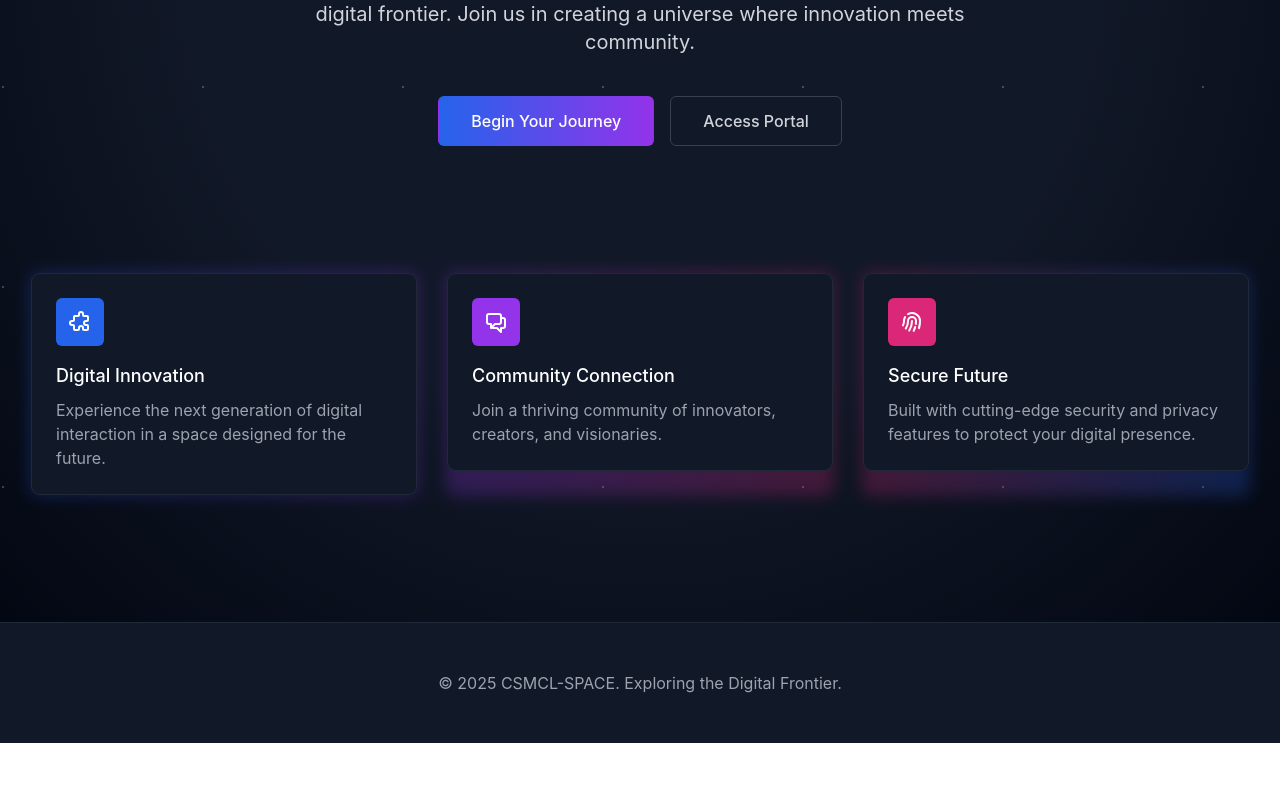
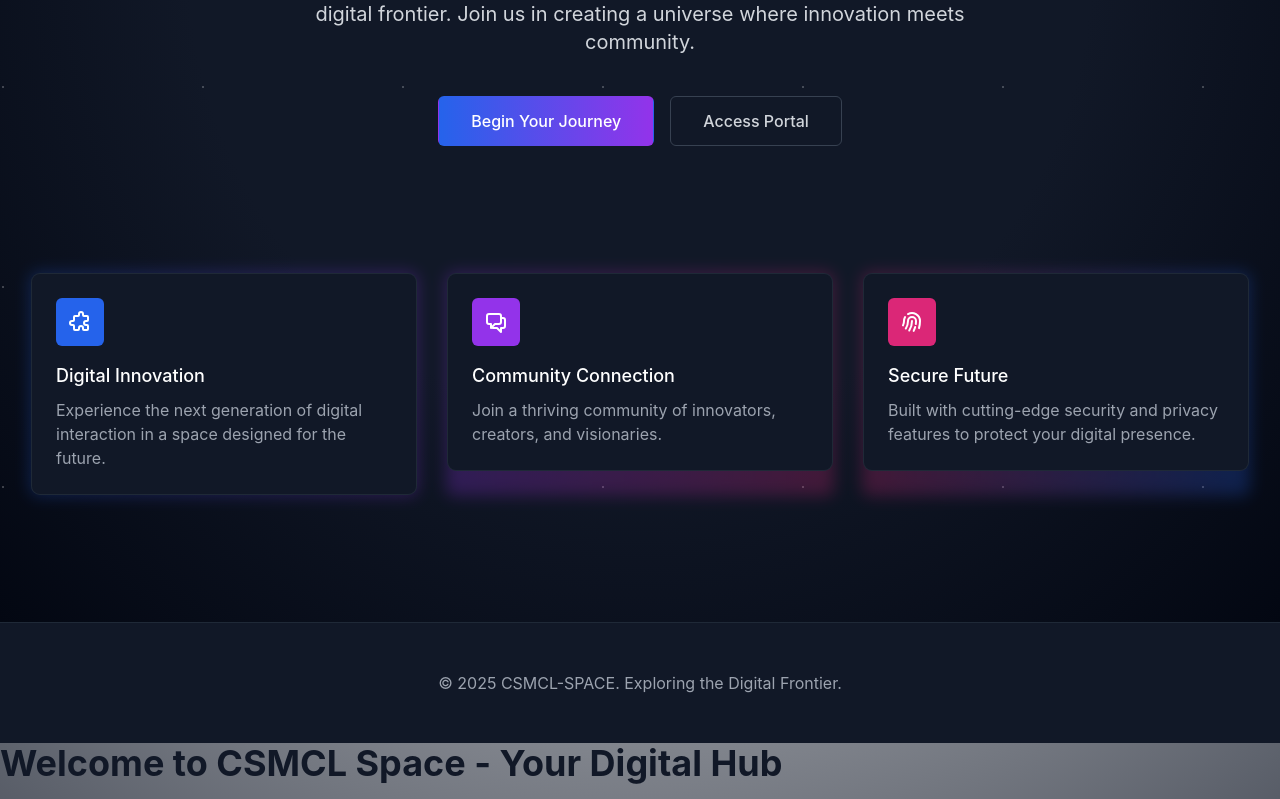
Before and after one commit to innerpixel/cosmic-nexus-prod, a Vue app in the folder frontend/: page / in a window 1280 px wide. Shown: the part 781-1580 px from the top of the page. Before the commit the page ends 1524 px from the top, so only its background shows below. Built offline with nearby package versions, Linux system fonts and the light colour scheme; no server answers.

Commit message:
feat: Add welcome message to main page

```diff
--- a/frontend/src/App.vue
+++ b/frontend/src/App.vue
@@ -10,6 +10,7 @@
 <template>
   <router-view v-slot="{ Component }">
     <component :is="Component" />
+    <h1 class="text-4xl font-bold mb-4">Welcome to CSMCL Space - Your Digital Hub</h1>
   </router-view>
 </template>
 
```
